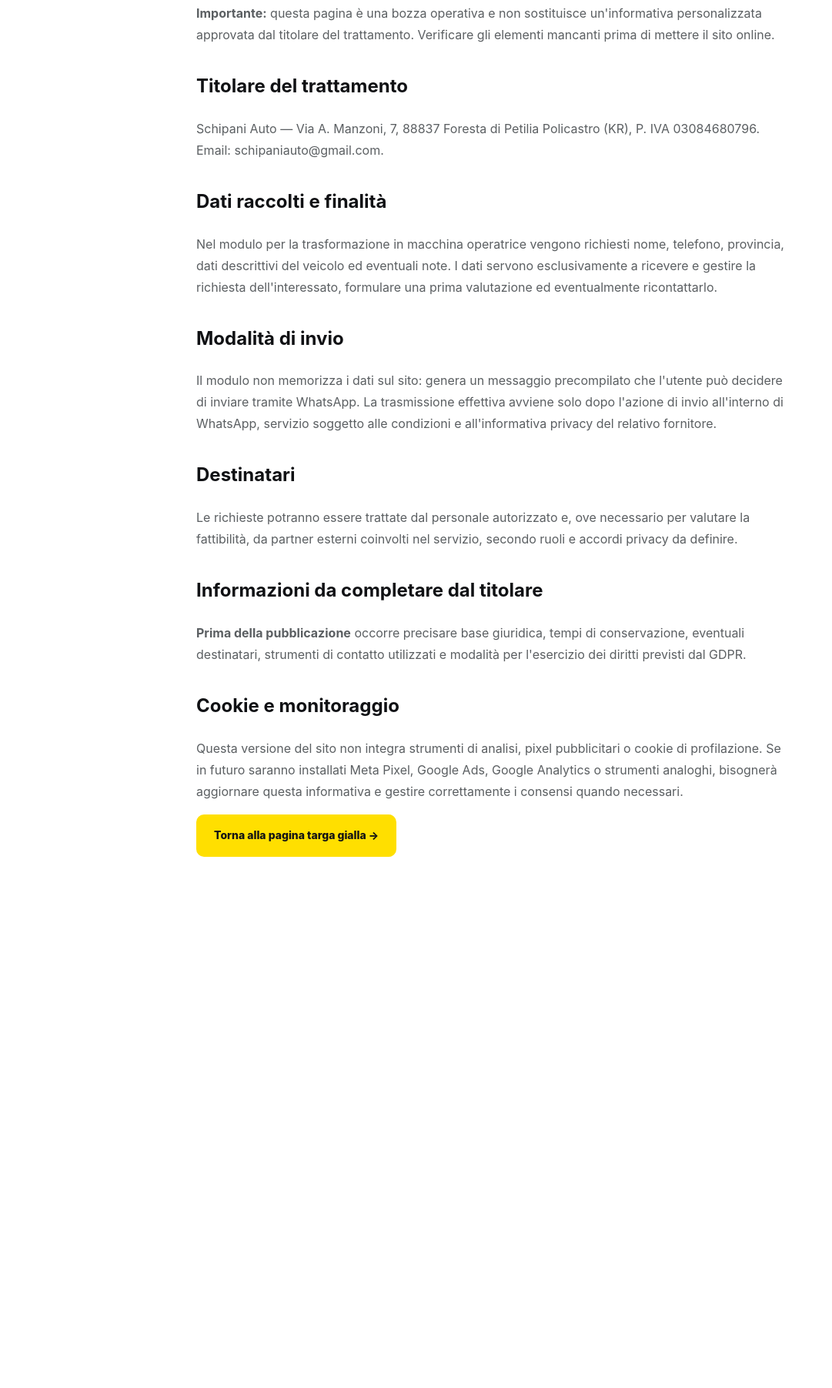
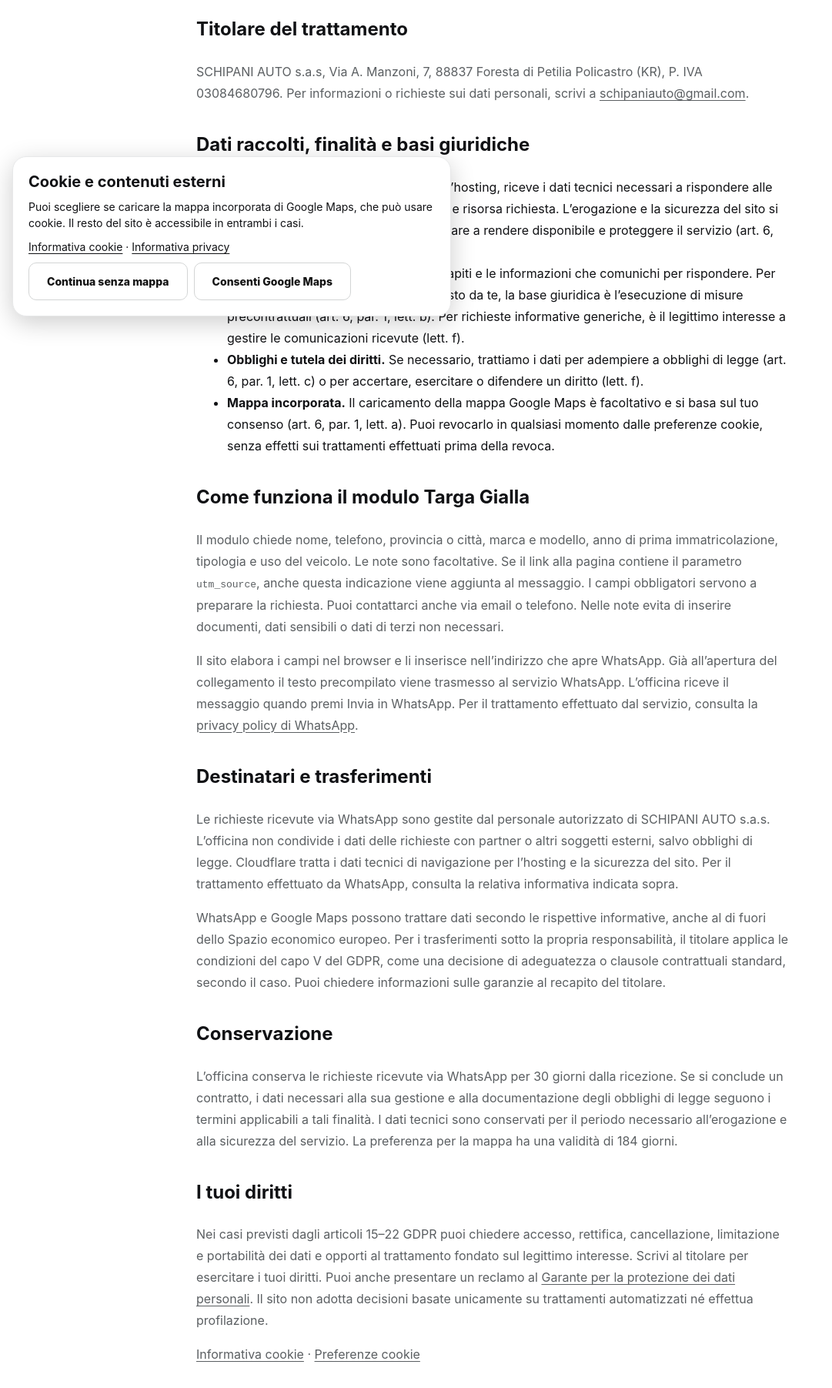
Before and after one commit to ferafra595/Schipani-auto, a plain HTML site: page privacy.html in a window 1280 px wide. Shown: the part 373-2176 px from the top of the page at 77% size, without its empty margins (0-1081 px from the left). Before the commit the page ends 1566 px from the top, so only its background shows below. Drawn offline with Linux system fonts and the light colour scheme.

Commit message:
Aggiorna le informative e aggiunge le preferenze cookie

```diff
--- a/css/style.css
+++ b/css/style.css
@@ -15,3 +15,35 @@
 .map-card iframe{width:100%;height:100%;min-height:420px;border:0;display:block}
 @media(max-width:900px){.hero-media{height:320px}.media-card.tall{min-height:320px}.map-card,.map-card iframe{min-height:340px}}
 @media(max-width:620px){.media-grid{grid-template-columns:1fr}.hero-media{height:260px}}
+
+.legal a:not(.button), .cookie-banner a, .cookie-link {
+  text-decoration: underline;
+  text-underline-offset: .18em;
+}
+
+.cookie-link {
+  padding: 0;
+  border: 0;
+  background: transparent;
+  color: inherit;
+  text-align: left;
+}
+
+.cookie-banner {
+  position: fixed;
+  z-index: 50;
+  inset: auto 16px 16px;
+  width: min(570px, calc(100% - 32px));
+  max-height: calc(100dvh - 32px);
+  overflow: auto;
+  padding: 20px;
+  border: 1px solid var(--line);
+  border-radius: var(--radius);
+  background: white;
+  box-shadow: 0 8px 32px #0003;
+}
+
+.cookie-banner h2 { margin: 0; font-size: 20px; }
+.cookie-banner p { margin: 10px 0; font-size: 14px; line-height: 1.5; }
+.cookie-actions { display: flex; flex-wrap: wrap; gap: 8px; }
+.map-placeholder { border: 1px solid var(--line); border-radius: var(--radius); padding: 22px; }
--- /dev/null
+++ b/js/cookies.js
@@ -0,0 +1,71 @@
+(() => {
+  const key = 'schipani-cookie-preferences-v1';
+  const lifetime = 184 * 24 * 60 * 60 * 1000;
+
+  let preference;
+  try {
+    const saved = JSON.parse(localStorage.getItem(key));
+    if (typeof saved?.maps === 'boolean' && saved.expiresAt > Date.now()) {
+      preference = saved.maps;
+    }
+  } catch {
+    // The controls still work for the current page if storage is unavailable.
+  }
+
+  const banner = document.createElement('section');
+  banner.className = 'cookie-banner';
+  banner.setAttribute('aria-labelledby', 'cookie-banner-title');
+  banner.innerHTML = `
+    <h2 id="cookie-banner-title" tabindex="-1">Cookie e contenuti esterni</h2>
+    <p>Puoi scegliere se caricare la mappa incorporata di Google Maps, che può usare cookie. Il resto del sito è accessibile in entrambi i casi.</p>
+    <p><a href="cookie.html">Informativa cookie</a> · <a href="privacy.html">Informativa privacy</a></p>
+    <div class="cookie-actions">
+      <button class="button ghost" type="button" data-map-choice="off">Continua senza mappa</button>
+      <button class="button ghost" type="button" data-map-choice="on">Consenti Google Maps</button>
+    </div>`;
+  banner.hidden = preference !== undefined;
+  document.body.append(banner);
+
+  const map = document.querySelector('[data-map]');
+  const placeholder = map?.querySelector('[data-map-placeholder]');
+  const template = map?.querySelector('[data-map-template]');
+  let opener;
+
+  function updateMap() {
+    if (!map) return;
+    const iframe = map.querySelector('iframe');
+    placeholder.hidden = preference === true;
+    if (preference === true && !iframe) map.append(template.content.cloneNode(true));
+    if (preference !== true) iframe?.remove();
+  }
+
+  const settings = document.querySelectorAll('[data-cookie-settings]');
+  settings.forEach(button => {
+    button.hidden = false;
+    button.addEventListener('click', () => {
+      opener = button;
+      banner.hidden = false;
+      banner.querySelector('h2').focus();
+    });
+  });
+
+  banner.querySelectorAll('[data-map-choice]').forEach(button => {
+    button.addEventListener('click', () => {
+      preference = button.dataset.mapChoice === 'on';
+      try {
+        localStorage.setItem(key, JSON.stringify({maps: preference, expiresAt: Date.now() + lifetime}));
+      } catch {
+        // Apply the choice in memory when storage is unavailable.
+      }
+      updateMap();
+      banner.hidden = true;
+      const focusTarget = opener?.getClientRects().length
+        ? opener
+        : [...settings].find(control => control.getClientRects().length);
+      focusTarget?.focus({preventScroll: true});
+      opener = undefined;
+    });
+  });
+
+  updateMap();
+})();
--- a/privacy.html
+++ b/privacy.html
@@ -16,29 +16,37 @@
   </header>
   <main>
     <article class="wrap legal">
-      <h1>Informativa privacy — bozza da verificare prima della pubblicazione</h1>
-      <p><strong>Importante:</strong> questa pagina è una bozza operativa e non sostituisce un'informativa personalizzata approvata dal titolare del trattamento. Verificare gli elementi mancanti prima di mettere il sito online.</p>
+      <h1>Informativa privacy</h1>
+      <p>Informativa sul trattamento dei dati personali ai sensi dell’articolo 13 del Regolamento (UE) 2016/679 (GDPR).</p>
 
       <h2>Titolare del trattamento</h2>
-      <p>Schipani Auto — Via A. Manzoni, 7, 88837 Foresta di Petilia Policastro (KR), P. IVA 03084680796. Email: <a href="mailto:schipaniauto@gmail.com">schipaniauto@gmail.com</a>.</p>
+      <p>SCHIPANI AUTO s.a.s, Via A. Manzoni, 7, 88837 Foresta di Petilia Policastro (KR), P. IVA 03084680796. Per informazioni o richieste sui dati personali, scrivi a <a href="mailto:schipaniauto@gmail.com">schipaniauto@gmail.com</a>.</p>
 
-      <h2>Dati raccolti e finalità</h2>
-      <p>Nel modulo per la trasformazione in macchina operatrice vengono richiesti nome, telefono, provincia, dati descrittivi del veicolo ed eventuali note. I dati servono esclusivamente a ricevere e gestire la richiesta dell'interessato, formulare una prima valutazione ed eventualmente ricontattarlo.</p>
+      <h2>Dati raccolti, finalità e basi giuridiche</h2>
+      <ul>
+        <li><strong>Navigazione.</strong> Cloudflare, fornitore dell’hosting, riceve i dati tecnici necessari a rispondere alle richieste, come indirizzo IP, data e ora e risorsa richiesta. L’erogazione e la sicurezza del sito si fondano sul legittimo interesse del titolare a rendere disponibile e proteggere il servizio (art. 6, par. 1, lett. f).</li>
+        <li><strong>Richieste e preventivi.</strong> Trattiamo i recapiti e le informazioni che comunichi per rispondere. Per una valutazione o un preventivo richiesto da te, la base giuridica è l’esecuzione di misure precontrattuali (art. 6, par. 1, lett. b). Per richieste informative generiche, è il legittimo interesse a gestire le comunicazioni ricevute (lett. f).</li>
+        <li><strong>Obblighi e tutela dei diritti.</strong> Se necessario, trattiamo i dati per adempiere a obblighi di legge (art. 6, par. 1, lett. c) o per accertare, esercitare o difendere un diritto (lett. f).</li>
+        <li><strong>Mappa incorporata.</strong> Il caricamento della mappa Google Maps è facoltativo e si basa sul tuo consenso (art. 6, par. 1, lett. a). Puoi revocarlo in qualsiasi momento dalle preferenze cookie, senza effetti sui trattamenti effettuati prima della revoca.</li>
+      </ul>
 
-      <h2>Modalità di invio</h2>
-      <p>Il modulo non memorizza i dati sul sito: genera un messaggio precompilato che l'utente può decidere di inviare tramite WhatsApp. La trasmissione effettiva avviene solo dopo l'azione di invio all'interno di WhatsApp, servizio soggetto alle condizioni e all'informativa privacy del relativo fornitore.</p>
+      <h2>Come funziona il modulo Targa Gialla</h2>
+      <p>Il modulo chiede nome, telefono, provincia o città, marca e modello, anno di prima immatricolazione, tipologia e uso del veicolo. Le note sono facoltative. Se il link alla pagina contiene il parametro <code>utm_source</code>, anche questa indicazione viene aggiunta al messaggio. I campi obbligatori servono a preparare la richiesta. Puoi contattarci anche via email o telefono. Nelle note evita di inserire documenti, dati sensibili o dati di terzi non necessari.</p>
+      <p>Il sito elabora i campi nel browser e li inserisce nell’indirizzo che apre WhatsApp. Già all’apertura del collegamento il testo precompilato viene trasmesso al servizio WhatsApp. L’officina riceve il messaggio quando premi Invia in WhatsApp. Per il trattamento effettuato dal servizio, consulta la <a href="https://www.whatsapp.com/legal/privacy-policy-eea">privacy policy di WhatsApp</a>.</p>
 
-      <h2>Destinatari</h2>
-      <p>Le richieste potranno essere trattate dal personale autorizzato e, ove necessario per valutare la fattibilità, da partner esterni coinvolti nel servizio, secondo ruoli e accordi privacy da definire.</p>
+      <h2>Destinatari e trasferimenti</h2>
+      <p>Le richieste ricevute via WhatsApp sono gestite dal personale autorizzato di SCHIPANI AUTO s.a.s. L’officina non condivide i dati delle richieste con partner o altri soggetti esterni, salvo obblighi di legge. Cloudflare tratta i dati tecnici di navigazione per l’hosting e la sicurezza del sito. Per il trattamento effettuato da WhatsApp, consulta la relativa informativa indicata sopra.</p>
+      <p>WhatsApp e Google Maps possono trattare dati secondo le rispettive informative, anche al di fuori dello Spazio economico europeo. Per i trasferimenti sotto la propria responsabilità, il titolare applica le condizioni del capo V del GDPR, come una decisione di adeguatezza o clausole contrattuali standard, secondo il caso. Puoi chiedere informazioni sulle garanzie al recapito del titolare.</p>
 
-      <h2>Informazioni da completare dal titolare</h2>
-      <p><strong>Prima della pubblicazione</strong> occorre precisare base giuridica, tempi di conservazione, eventuali destinatari, strumenti di contatto utilizzati e modalità per l'esercizio dei diritti previsti dal GDPR.</p>
+      <h2>Conservazione</h2>
+      <p>L’officina conserva le richieste ricevute via WhatsApp per 30 giorni dalla ricezione. Se si conclude un contratto, i dati necessari alla sua gestione e alla documentazione degli obblighi di legge seguono i termini applicabili a tali finalità. I dati tecnici sono conservati per il periodo necessario all’erogazione e alla sicurezza del servizio. La preferenza per la mappa ha una validità di 184 giorni.</p>
 
-      <h2>Cookie e monitoraggio</h2>
-      <p>Questa versione del sito non integra strumenti di analisi, pixel pubblicitari o cookie di profilazione. Se in futuro saranno installati Meta Pixel, Google Ads, Google Analytics o strumenti analoghi, bisognerà aggiornare questa informativa e gestire correttamente i consensi quando necessari.</p>
+      <h2>I tuoi diritti</h2>
+      <p>Nei casi previsti dagli articoli 15–22 GDPR puoi chiedere accesso, rettifica, cancellazione, limitazione e portabilità dei dati e opporti al trattamento fondato sul legittimo interesse. Scrivi al titolare per esercitare i tuoi diritti. Puoi anche presentare un reclamo al <a href="https://www.garanteprivacy.it/">Garante per la protezione dei dati personali</a>. Il sito non adotta decisioni basate unicamente su trattamenti automatizzati né effettua profilazione.</p>
 
-      <a class="button" href="targa-gialla.html">Torna alla pagina targa gialla →</a>
+      <p><a href="cookie.html">Informativa cookie</a> · <button class="cookie-link" type="button" data-cookie-settings hidden>Preferenze cookie</button></p>
     </article>
   </main>
+  <script src="js/cookies.js" defer></script>
 </body>
 </html>
```
Also changed, not shown: cookie.html (added, +38 -0 lines), index.html (+11 -2 lines), targa-gialla.html (+5 -4 lines).
